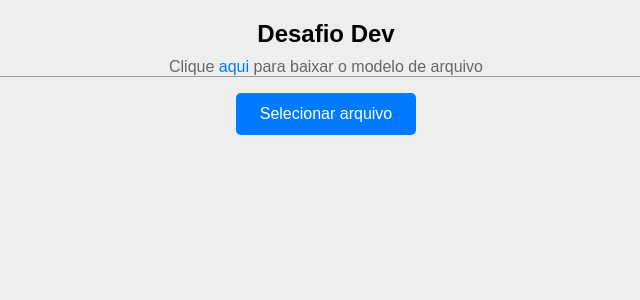
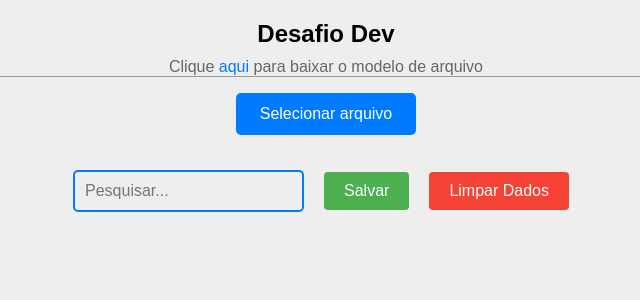
Before and after one commit to fernandofurbringer/desafioDev, a Next.js app: page / in a window 1280 px wide. Shown: the top 300 px of the page, without its empty margins (314-954 px from the left). Built offline with nearby package versions, Linux system fonts and the light colour scheme.

Commit message:
Atualizando

```diff
--- a/src/pages/index.js
+++ b/src/pages/index.js
@@ -9,6 +9,8 @@ export default function Home() {
 
   const extrairDadosPlanilhaExcel = async (event) => {
     const file = event.target.files[0];
+
+    localStorage.removeItem('tableData');
 
     if (!file || !(file instanceof Blob)) {
       console.error('Arquivo inválido');
--- /dev/null
+++ b/src/pages/modulos/Buttons.js
@@ -0,0 +1,13 @@
+import React from 'react';
+import styles from './style/Buttons.module.css';
+
+const Buttons = ({ handleSave, handleClear }) => {
+  return (
+    <div>
+      <button onClick={handleSave} className={styles.saveButton}>Salvar</button>
+      <button onClick={handleClear} className={styles.clearButton}>Limpar Dados</button>
+    </div>
+  );
+};
+
+export default Buttons;
--- a/src/pages/modulos/DataTable.js
+++ b/src/pages/modulos/DataTable.js
@@ -1,20 +1,16 @@
 import React, { useState } from 'react';
-import styles from "../modulos/style/DataTable.module.css";
+import useEditableData from './useEditableData';
+import SearchInput from './SearchInput';
+import Table from './Table';
+import Buttons from './Buttons';
+import styles from './style/DataTable.module.css';
 
 const DataTable = ({ data }) => {
   const [searchTerm, setSearchTerm] = useState('');
-
-  const handleSearch = (e) => {
-    setSearchTerm(e.target.value);
-  };
-
-  // Verifica se data é válido antes de acessá-lo
-  if (!data || !Array.isArray(data) || data.length === 0) {
-    return <div></div>;
-  }
+  const { editableData, handleEdit, handleSave, handleClear } = useEditableData(data);
 
   // Filtra os dados com base no searchTerm
-  const filteredData = data.filter((row) =>
+  const filteredData = editableData.filter((row) =>
     Object.values(row).some(
       (value) =>
         typeof value === 'string' && value.toLowerCase().includes(searchTerm.toLowerCase())
@@ -22,32 +18,12 @@ const DataTable = ({ data }) => {
   );
 
   return (
-    <div>
-      <input
-        type="text"
-        placeholder="Pesquisar..."
-        value={searchTerm}
-        onChange={handleSearch}
-        className={styles.searchInput}
-      />
-      <table className={styles.table}>
-        <thead>
-          <tr>
-            {Object.keys(data[0]).map((header) => (
-              <th key={header}>{header}</th>
-            ))}
-          </tr>
-        </thead>
-        <tbody>
-          {filteredData.map((row, index) => (
-            <tr key={index}>
-              {Object.values(row).map((value, i) => (
-                <td key={i}>{value}</td>
-              ))}
-            </tr>
-          ))}
-        </tbody>
-      </table>
+    <div className={styles.dataTable}>
+      <div className={styles.controls}>
+        <SearchInput searchTerm={searchTerm} setSearchTerm={setSearchTerm} className={styles.searchInput} />
+        <Buttons handleSave={handleSave} handleClear={handleClear} />
+      </div>
+      <Table data={filteredData} handleEdit={handleEdit} />
     </div>
   );
 };
--- /dev/null
+++ b/src/pages/modulos/SearchInput.js
@@ -0,0 +1,16 @@
+import React from 'react';
+import styles from './style/SearchInput.module.css';
+
+const SearchInput = ({ searchTerm, setSearchTerm }) => {
+  return (
+    <input
+      type="text"
+      placeholder="Pesquisar..."
+      value={searchTerm}
+      onChange={(e) => setSearchTerm(e.target.value)}
+      className={styles.searchInput}
+    />
+  );
+};
+
+export default SearchInput;
--- /dev/null
+++ b/src/pages/modulos/Table.js
@@ -0,0 +1,38 @@
+import React from 'react';
+import styles from './style/Table.module.css';
+
+const Table = ({ data, handleEdit }) => {
+  if (!data || !Array.isArray(data) || data.length === 0) {
+    return <div></div>;
+  }
+
+  return (
+    <table className={styles.table}>
+      <thead>
+        <tr>
+          {Object.keys(data[0]).map((header) => (
+            <th key={header}>{header}</th>
+          ))}
+        </tr>
+      </thead>
+      <tbody>
+        {data.map((row, rowIndex) => (
+          <tr key={rowIndex}>
+            {Object.values(row).map((value, colIndex) => (
+              <td
+                key={colIndex}
+                contentEditable
+                suppressContentEditableWarning
+                onBlur={(e) => handleEdit(e, rowIndex, colIndex)}
+              >
+                {value}
+              </td>
+            ))}
+          </tr>
+        ))}
+      </tbody>
+    </table>
+  );
+};
+
+export default Table;
--- /dev/null
+++ b/src/pages/modulos/style/Buttons.module.css
@@ -0,0 +1,31 @@
+.saveButton {
+    padding: 10px 20px;
+    background-color: #4CAF50; /* Green background */
+    color: white; /* White text */
+    border: none;
+    border-radius: 4px;
+    cursor: pointer;
+    font-size: 16px;
+    margin-bottom: 20px;
+    margin-left: 10px;
+  }
+
+  .saveButton:hover {
+    background-color: #45a049; /* Darker green on hover */
+  }
+
+  .clearButton {
+    padding: 10px 20px;
+    background-color: #f44336; /* Red background */
+    color: white; /* White text */
+    border: none;
+    border-radius: 4px;
+    cursor: pointer;
+    font-size: 16px;
+    margin-bottom: 20px;
+    margin-left: 10px;
+  }
+
+  .clearButton:hover {
+    background-color: #e53935; /* Darker red on hover */
+  }
--- a/src/pages/modulos/style/DataTable.module.css
+++ b/src/pages/modulos/style/DataTable.module.css
@@ -1,30 +1,19 @@
-.table {
-    width: 100%;
-    border-collapse: collapse;
-  }
+.dataTable {
+  padding: 20px;
+  font-family: Arial, sans-serif;
+}
 
-  .table th,
-  .table td {
-    padding: 12px 15px;
-    border: 1px solid #ddd;
-  }
+.controls {
+  display: flex;
+  justify-content: center;
+  align-items: center;
+  margin-bottom: 20px;
+}
 
-  .table th {
-    background-color: #007bff; /* Azul para o cabeçalho */
-    color: #fff; /* Texto branco no cabeçalho */
-    font-weight: bold;
-  }
+.controls input {
+  margin-right: 10px;
+}
 
-  .searchInput {
-    padding: 10px;
-    border: 2px solid #007bff;
-    border-radius: 5px;
-    font-size: 16px;
-    transition: border-color 0.3s ease;
-    margin-bottom: 20px;
-  }
-
-  .searchInput:focus {
-    outline: none;
-    border-color: #0056b3;
-  }
+.controls button {
+  margin-right: 10px;
+}
--- /dev/null
+++ b/src/pages/modulos/style/SearchInput.module.css
@@ -0,0 +1,13 @@
+.searchInput {
+    padding: 10px;
+    border: 2px solid #007bff;
+    border-radius: 5px;
+    font-size: 16px;
+    transition: border-color 0.3s ease;
+    margin-bottom: 20px;
+  }
+
+  .searchInput:focus {
+    outline: none;
+    border-color: #0056b3;
+  }
--- /dev/null
+++ b/src/pages/modulos/style/Table.module.css
@@ -0,0 +1,16 @@
+.table {
+    width: 100%;
+    border-collapse: collapse;
+  }
+
+  .table th,
+  .table td {
+    padding: 12px 15px;
+    border: 1px solid #ddd;
+  }
+
+  .table th {
+    background-color: #007bff; /* Azul para o cabeçalho */
+    color: #fff; /* Texto branco no cabeçalho */
+    font-weight: bold;
+  }
--- /dev/null
+++ b/src/pages/modulos/useEditableData.js
@@ -0,0 +1,40 @@
+import { useState, useEffect } from 'react';
+
+const useEditableData = (initialData) => {
+  const [editableData, setEditableData] = useState([]);
+
+  useEffect(() => {
+    const savedData = localStorage.getItem('tableData');
+    if (savedData) {
+      setEditableData(JSON.parse(savedData));
+    } else {
+      setEditableData(initialData);
+    }
+  }, [initialData]);
+
+  const handleEdit = (e, rowIndex, colIndex) => {
+    const newData = [...editableData];
+    newData[rowIndex][Object.keys(newData[rowIndex])[colIndex]] = e.target.innerText;
+    setEditableData(newData);
+  };
+
+  const handleSave = () => {
+    localStorage.setItem('tableData', JSON.stringify(editableData));
+    alert('Dados salvos!');
+  };
+
+  const handleClear = () => {
+    localStorage.removeItem('tableData');
+    setEditableData(initialData);
+    alert('Dados limpos!');
+  };
+
+  return {
+    editableData,
+    handleEdit,
+    handleSave,
+    handleClear,
+  };
+};
+
+export default useEditableData;
```
